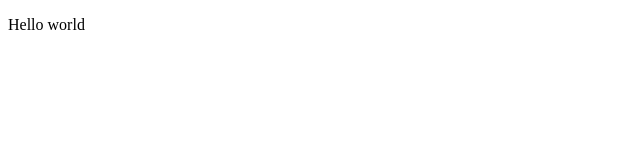
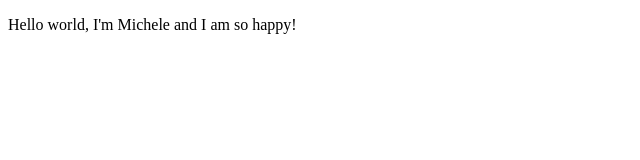
Before and after one commit to Michele-Tepi/git-test, a plain HTML site: page index.html in a window 1280 px wide. Shown: the whole page, without its empty margins (0-640 px from the left). Drawn offline with Linux system fonts and the light colour scheme.

Commit message:
Update index.html

```diff
--- a/index.html
+++ b/index.html
@@ -6,6 +6,6 @@
     <title>Document</title>
 </head>
 <body>
-    <p>Hello world</p>
+    <p>Hello world, I'm Michele and I am so happy!</p>
 </body>
 </html>
```
